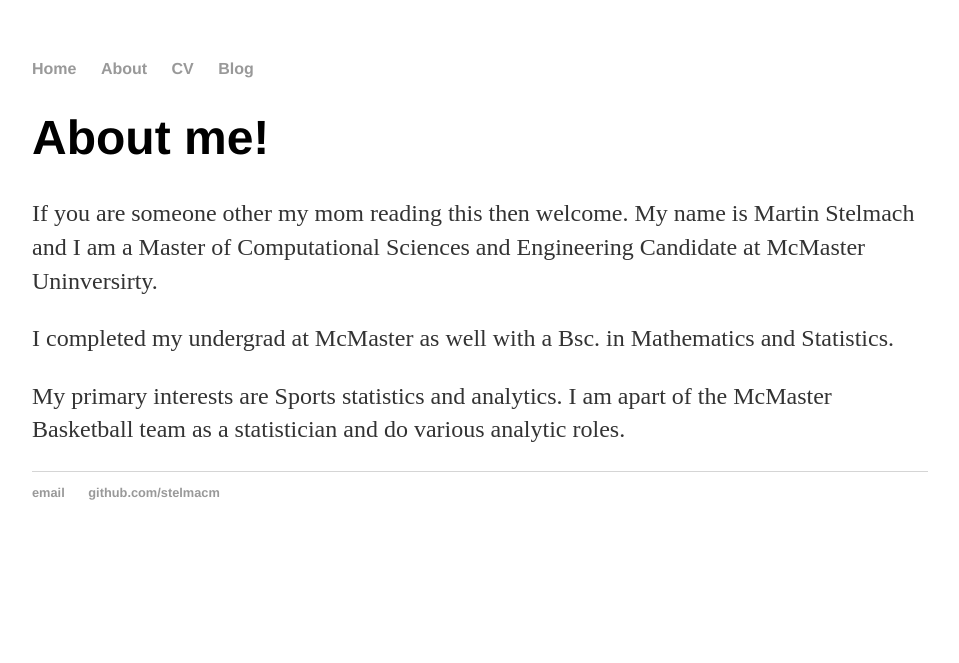
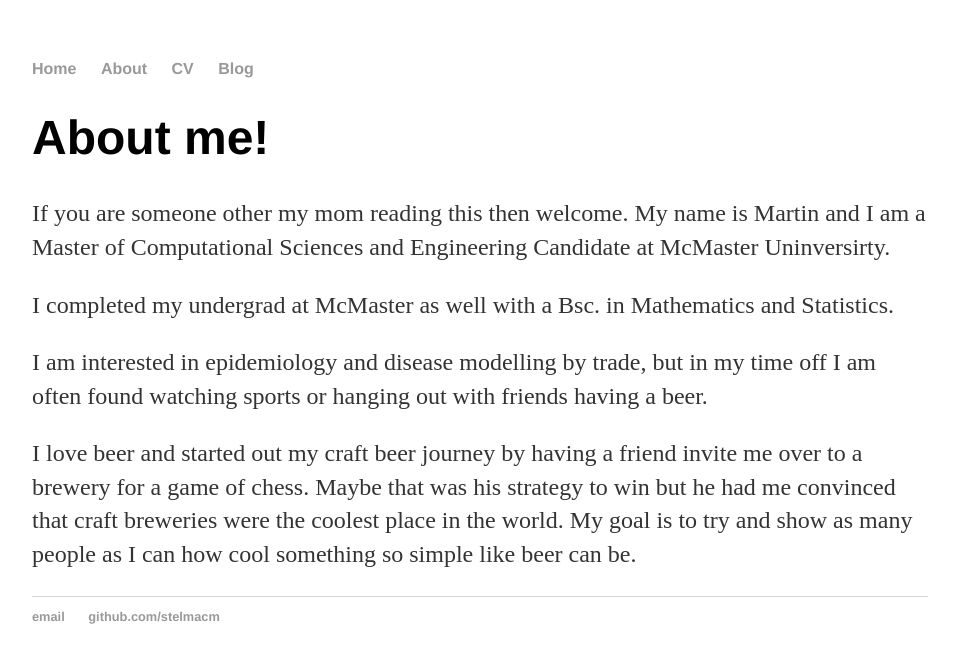
Before and after one commit to craftandcalculated/craftandcalculated.github.io, a Jekyll site: the page built from about/index.html, in a window 1280 px wide. Shown: the top 663 px of the page, without its empty margins (160-1119 px from the left). Built offline with Jekyll 4.4.1, drawn with Linux system fonts in a browser that asks for light colours.

Commit message:
Update index.html

```diff
--- a/about/index.html
+++ b/about/index.html
@@ -4,7 +4,8 @@ title: Martin Stelmach
 ---
 <div class="blurb">
 	<h1>About me!</h1>
-	<p>If you are someone other my mom reading this then welcome. My name is Martin Stelmach and I am a Master of Computational Sciences and Engineering Candidate at McMaster Uninversirty.</p>
+	<p>If you are someone other my mom reading this then welcome. My name is Martin and I am a Master of Computational Sciences and Engineering Candidate at McMaster Uninversirty.</p>
   	<p>I completed my undergrad at McMaster as well with a Bsc. in Mathematics and Statistics.</p>
-	<p>My primary interests are Sports statistics and analytics. I am apart of the McMaster Basketball team as a statistician and do various analytic roles.</p>
+	<p>I am interested in epidemiology and disease modelling by trade, but in my time off I am often found watching sports or hanging out with friends having a beer.</p>
+	<p>I love beer and started out my craft beer journey by having a friend invite me over to a brewery for a game of chess. Maybe that was his strategy to win but he had me convinced that craft breweries were the coolest place in the world. My goal is to try and show as many people as I can how cool something so simple like beer can be.</p>
 </div><!-- /.blurb -->
```
